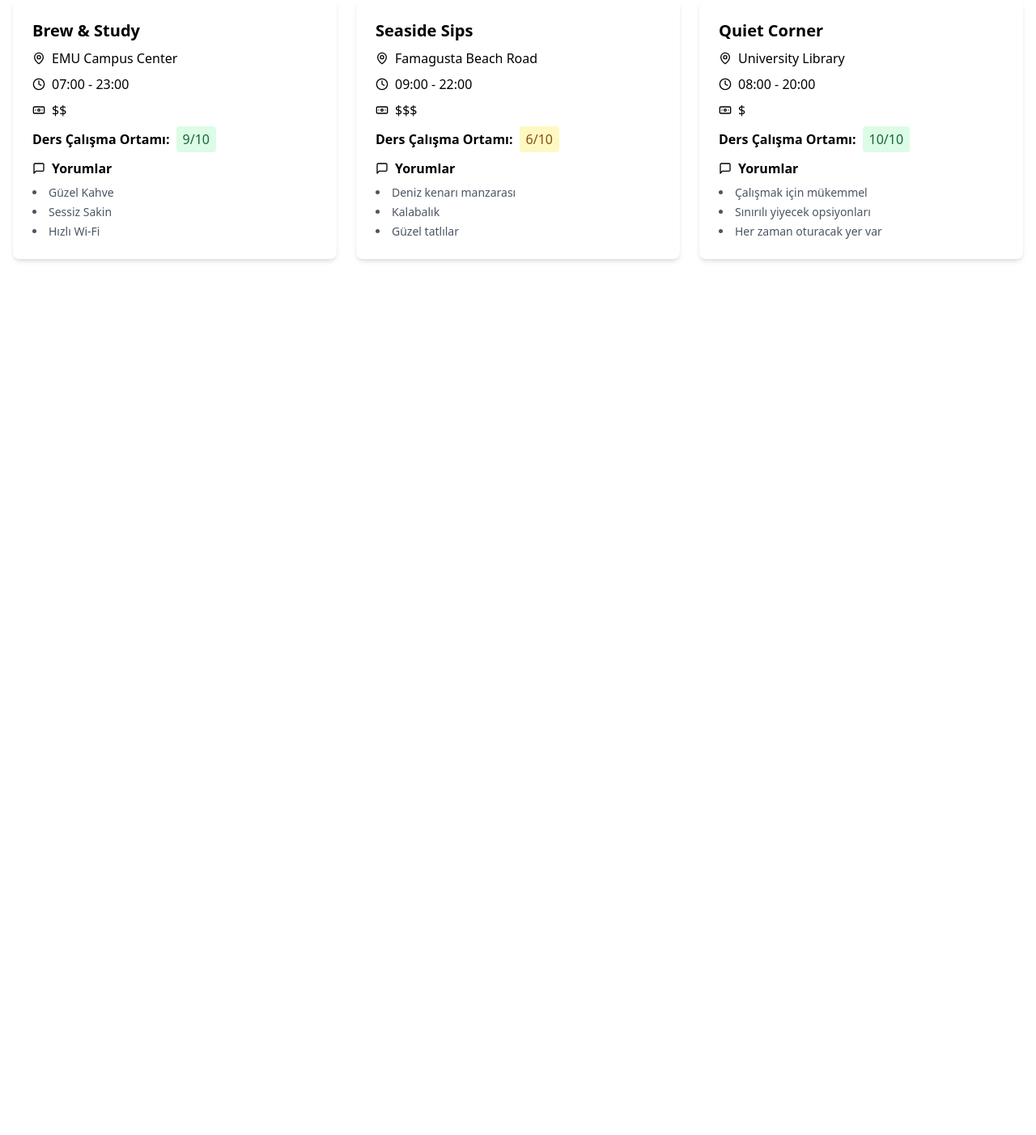
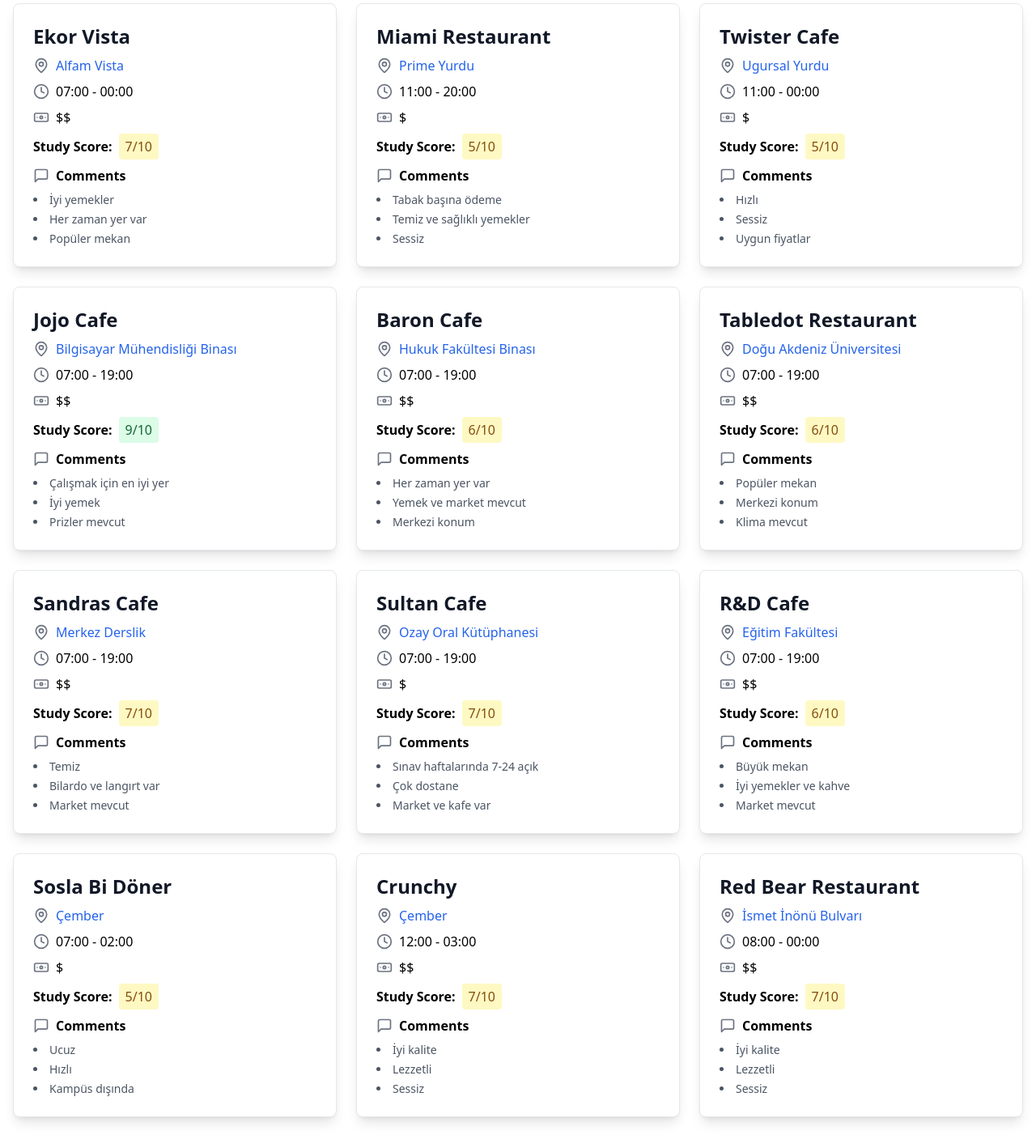
Before and after one commit to atasoya/emu-guide, a Next.js app: page /restoranlar in a window 1280 px wide. Shown: the part 140-1542 px from the top of the page at 81% size. Before the commit the page ends 800 px from the top, so only its background shows below. Built offline with nearby package versions, Linux system fonts and the light colour scheme.

Commit message:
Imrpove ui and ad content restraurants

```diff
--- a/src/app/restaurants/page.tsx
+++ b/src/app/restaurants/page.tsx
@@ -14,67 +14,167 @@ interface Cafe {
 
 const cafes: Cafe[] = [
   {
-    name: "Brew & Study",
-    location: "EMU Campus Center",
-    googleMapsUrl: "https://goo.gl/maps/example1",
+    name: "Ekor Vista",
+    location: "Alfam Vista",
+    googleMapsUrl: "https://maps.app.goo.gl/jU9wFTwvqoYJzCgi7",
     openTime: "07:00",
-    closeTime: "23:00",
+    closeTime: "00:00",
+    studyScore: 7,
+    priceRange: "$$",
+    comments: ["Good food", "Always has space", "Popular place"]
+  },
+  {
+    name: "Miami Restaurant",
+    location: "Prime Dormitory",
+    googleMapsUrl: "https://maps.app.goo.gl/jU9wFTwvqoYJzCgi7",
+    openTime: "11:00",
+    closeTime: "20:00",
+    studyScore: 5,
+    priceRange: "$",
+    comments: ["Pay for what you get", "Clean & healthy food", "Quiet"]
+  },
+  {
+    name: "Twister Cafe",
+    location: "Ugursal Dormitory",
+    googleMapsUrl: "https://maps.app.goo.gl/Ehus6ehBBXu4qbYs9",
+    openTime: "11:00",
+    closeTime: "00:00",
+    studyScore: 5,
+    priceRange: "$",
+    comments: ["Fast", "Quiet", "Fair prices"]
+  },
+  {
+    name: "Jojo Cafe",
+    location: "Computer Engineering Building",
+    googleMapsUrl: "https://maps.app.goo.gl/sPhhxqCWg73to7fRA",
+    openTime: "07:00",
+    closeTime: "19:00",
     studyScore: 9,
     priceRange: "$$",
-    comments: ["Great coffee!", "Quiet atmosphere", "Fast Wi-Fi"]
+    comments: ["Best place to study", "Good food", "Plugs available"]
   },
   {
-    name: "Seaside Sips",
-    location: "Famagusta Beach Road",
-    googleMapsUrl: "https://goo.gl/maps/example2",
-    openTime: "09:00",
-    closeTime: "22:00",
+    name: "Baron Cafe",
+    location: "Law Building",
+    googleMapsUrl: "https://maps.app.goo.gl/on3ztvvgFTpGTf3t9",
+    openTime: "07:00",
+    closeTime: "19:00",
     studyScore: 6,
-    priceRange: "$$$",
-    comments: ["Beautiful view", "Bit noisy on weekends", "Delicious pastries"]
+    priceRange: "$$",
+    comments: ["Always has space", "Offers food & market", "Central location"]
   },
   {
-    name: "Quiet Corner",
-    location: "University Library",
-    googleMapsUrl: "https://goo.gl/maps/example3",
+    name: "Tabledot Restaurant",
+    location: "Eastern Mediterranean University",
+    googleMapsUrl: "https://maps.app.goo.gl/obRKJpGnz2gSFg1B7",
+    openTime: "07:00",
+    closeTime: "19:00",
+    studyScore: 6,
+    priceRange: "$$",
+    comments: ["Popular place", "Central location", "Has AC"]
+  },
+  {
+    name: "Sandras Cafe",
+    location: "Central Lecture Hall",
+    googleMapsUrl: "https://maps.app.goo.gl/JAiuxVeezR5YWNS7A",
+    openTime: "07:00",
+    closeTime: "19:00",
+    studyScore: 7,
+    priceRange: "$$",
+    comments: ["Clean", "Has pool table & pinball", "Has a market"]
+  },
+  {
+    name: "Sultan Cafe",
+    location: "Ozay Oral Library",
+    googleMapsUrl: "https://maps.app.goo.gl/n2tmnWstt4d58aZr5",
+    openTime: "07:00",
+    closeTime: "19:00",
+    studyScore: 7,
+    priceRange: "$",
+    comments: ["Open 24/7 during exam weeks", "Very friendly", "Has a market & cafe"]
+  },
+  {
+    name: "R&D Cafe",
+    location: "Faculty of Education",
+    googleMapsUrl: "https://maps.app.goo.gl/atJum7j5HEnveN729",
+    openTime: "07:00",
+    closeTime: "19:00",
+    studyScore: 6,
+    priceRange: "$$",
+    comments: ["Big space", "Good food & coffee", "Has a market"]
+  },
+  {
+    name: "Sosla Bi Doner",
+    location: "Roundabout",
+    googleMapsUrl: "https://maps.app.goo.gl/73uUhX1GdkpLTqvx7",
+    openTime: "07:00",
+    closeTime: "02:00",
+    studyScore: 5,
+    priceRange: "$",
+    comments: ["Cheap", "Fast", "Outside of campus"]
+  },
+  {
+    name: "Crunchy",
+    location: "Roundabout",
+    googleMapsUrl: "https://maps.app.goo.gl/wmCygC6vCypMMnM86",
+    openTime: "12:00",
+    closeTime: "03:00",
+    studyScore: 7,
+    priceRange: "$$",
+    comments: ["Good quality", "Tasty", "Quiet"]
+  },
+  {
+    name: "Red Bear Restaurant",
+    location: "Ismet Inönü Blv",
+    googleMapsUrl: "https://maps.app.goo.gl/CuFghNdNM5HCpKJA8",
     openTime: "08:00",
-    closeTime: "20:00",
-    studyScore: 10,
-    priceRange: "$",
-    comments: ["Perfect for studying", "Limited food options", "Always find a seat"]
+    closeTime: "00:00",
+    studyScore: 7,
+    priceRange: "$$",
+    comments: ["Good quality", "Tasty", "Quiet"]
+  },
+  {
+    name: "Şampiyon Restaurant",
+    location: "Ismet Inönü Blv",
+    googleMapsUrl: "https://maps.app.goo.gl/cUAC9wKx5YZAkyQx7",
+    openTime: "10:00",
+    closeTime: "21:00",
+    studyScore: 5,
+    priceRange: "$$",
+    comments: ["Good quality", "Tasty", "Quiet"]
   }
 ]
 
 export default function page() {
   return (
     <div className="container mx-auto px-4 py-8">
-      <Link href="/" className="inline-flex items-center mb-6 text-blue-600 hover:text-blue-800">
+      <Link href="/" className="inline-flex items-center mb-6 text-blue-600 hover:text-blue-800 transition-colors duration-300">
         <ArrowLeft className="w-4 h-4 mr-2" />
         Back to Home
       </Link>
-      <h1 className="text-3xl font-bold mb-6">Restaurants near EMU</h1>
+      <h1 className="text-4xl font-bold text-gray-900 mb-6">Restaurants near EMU</h1>
       <div className="grid grid-cols-1 md:grid-cols-2 lg:grid-cols-3 gap-6">
         {cafes.map((cafe, index) => (
-          <div key={index} className="bg-white rounded-lg shadow-md p-6">
-            <h2 className="text-xl font-semibold mb-2">{cafe.name}</h2>
+          <div key={index} className="bg-white rounded-lg shadow-lg hover:shadow-xl transition-shadow duration-300 p-6 border border-gray-200">
+            <h2 className="text-2xl font-semibold text-gray-900 mb-2">{cafe.name}</h2>
             <div className="space-y-2">
               <p className="flex items-center">
-                <MapPin className="w-4 h-4 mr-2" />
+                <MapPin className="w-5 h-5 mr-2 text-gray-500" />
                 <a
                   href={cafe.googleMapsUrl}
                   target="_blank"
                   rel="noopener noreferrer"
-                  className="hover:underline"
+                  className="hover:underline text-blue-600"
                 >
                   {cafe.location}
                 </a>
               </p>
               <p className="flex items-center">
-                <Clock className="w-4 h-4 mr-2" />
+                <Clock className="w-5 h-5 mr-2 text-gray-500" />
                 {cafe.openTime} - {cafe.closeTime}
               </p>
               <p className="flex items-center">
-                <Banknote className="w-4 h-4 mr-2" />
+                <Banknote className="w-5 h-5 mr-2 text-gray-500" />
                 {cafe.priceRange}
               </p>
               <p className="flex items-center">
@@ -89,12 +189,12 @@ export default function page() {
               </p>
               <div className="mt-4">
                 <h3 className="font-semibold flex items-center mb-2">
-                  <MessageSquare className="w-4 h-4 mr-2" />
+                  <MessageSquare className="w-5 h-5 mr-2 text-gray-500" />
                   Comments
                 </h3>
-                <ul className="list-disc list-inside space-y-1">
+                <ul className="list-disc list-inside space-y-1 text-gray-600">
                   {cafe.comments.map((comment, i) => (
-                    <li key={i} className="text-sm text-gray-600">{comment}</li>
+                    <li key={i} className="text-sm">{comment}</li>
                   ))}
                 </ul>
               </div>
--- a/src/app/restoranlar/page.tsx
+++ b/src/app/restoranlar/page.tsx
@@ -14,71 +14,172 @@ interface Cafe {
 
 const cafes: Cafe[] = [
   {
-    name: "Brew & Study",
-    location: "EMU Campus Center",
-    googleMapsUrl: "https://goo.gl/maps/example1",
+    name: "Ekor Vista",
+    location: "Alfam Vista",
+    googleMapsUrl: "https://maps.app.goo.gl/jU9wFTwvqoYJzCgi7",
     openTime: "07:00",
-    closeTime: "23:00",
+    closeTime: "00:00",
+    studyScore: 7,
+    priceRange: "$$",
+    comments: ["İyi yemekler", "Her zaman yer var", "Popüler mekan"]
+  },
+  {
+    name: "Miami Restaurant",
+    location: "Prime Yurdu",
+    googleMapsUrl: "https://maps.app.goo.gl/jU9wFTwvqoYJzCgi7",
+    openTime: "11:00",
+    closeTime: "20:00",
+    studyScore: 5,
+    priceRange: "$",
+    comments: ["Tabak başına ödeme", "Temiz ve sağlıklı yemekler", "Sessiz"]
+  },
+  {
+    name: "Twister Cafe",
+    location: "Ugursal Yurdu",
+    googleMapsUrl: "https://maps.app.goo.gl/Ehus6ehBBXu4qbYs9",
+    openTime: "11:00",
+    closeTime: "00:00",
+    studyScore: 5,
+    priceRange: "$",
+    comments: ["Hızlı", "Sessiz", "Uygun fiyatlar"]
+  },
+  {
+    name: "Jojo Cafe",
+    location: "Bilgisayar Mühendisliği Binası",
+    googleMapsUrl: "https://maps.app.goo.gl/sPhhxqCWg73to7fRA",
+    openTime: "07:00",
+    closeTime: "19:00",
     studyScore: 9,
     priceRange: "$$",
-    comments: ["Güzel Kahve", "Sessiz Sakin", "Hızlı Wi-Fi"]
+    comments: ["Çalışmak için en iyi yer", "İyi yemek", "Prizler mevcut"]
   },
   {
-    name: "Seaside Sips",
-    location: "Famagusta Beach Road",
-    googleMapsUrl: "https://goo.gl/maps/example2",
-    openTime: "09:00",
-    closeTime: "22:00",
+    name: "Baron Cafe",
+    location: "Hukuk Fakültesi Binası",
+    googleMapsUrl: "https://maps.app.goo.gl/on3ztvvgFTpGTf3t9",
+    openTime: "07:00",
+    closeTime: "19:00",
     studyScore: 6,
-    priceRange: "$$$",
-    comments: ["Deniz kenarı manzarası", "Kalabalık", "Güzel tatlılar"]
+    priceRange: "$$",
+    comments: ["Her zaman yer var", "Yemek ve market mevcut", "Merkezi konum"]
   },
   {
-    name: "Quiet Corner",
-    location: "University Library",
-    googleMapsUrl: "https://goo.gl/maps/example3",
+    name: "Tabledot Restaurant",
+    location: "Doğu Akdeniz Üniversitesi",
+    googleMapsUrl: "https://maps.app.goo.gl/obRKJpGnz2gSFg1B7",
+    openTime: "07:00",
+    closeTime: "19:00",
+    studyScore: 6,
+    priceRange: "$$",
+    comments: ["Popüler mekan", "Merkezi konum", "Klima mevcut"]
+  },
+  {
+    name: "Sandras Cafe",
+    location: "Merkez Derslik",
+    googleMapsUrl: "https://maps.app.goo.gl/JAiuxVeezR5YWNS7A",
+    openTime: "07:00",
+    closeTime: "19:00",
+    studyScore: 7,
+    priceRange: "$$",
+    comments: ["Temiz", "Bilardo ve langırt var", "Market mevcut"]
+  },
+  {
+    name: "Sultan Cafe",
+    location: "Ozay Oral Kütüphanesi",
+    googleMapsUrl: "https://maps.app.goo.gl/n2tmnWstt4d58aZr5",
+    openTime: "07:00",
+    closeTime: "19:00",
+    studyScore: 7,
+    priceRange: "$",
+    comments: ["Sınav haftalarında 7-24 açık", "Çok dostane", "Market ve kafe var"]
+  },
+  {
+    name: "R&D Cafe",
+    location: "Eğitim Fakültesi",
+    googleMapsUrl: "https://maps.app.goo.gl/atJum7j5HEnveN729",
+    openTime: "07:00",
+    closeTime: "19:00",
+    studyScore: 6,
+    priceRange: "$$",
+    comments: ["Büyük mekan", "İyi yemekler ve kahve", "Market mevcut"]
+  },
+  {
+    name: "Sosla Bi Döner",
+    location: "Çember",
+    googleMapsUrl: "https://maps.app.goo.gl/73uUhX1GdkpLTqvx7",
+    openTime: "07:00",
+    closeTime: "02:00",
+    studyScore: 5,
+    priceRange: "$",
+    comments: ["Ucuz", "Hızlı", "Kampüs dışında"]
+  },
+  {
+    name: "Crunchy",
+    location: "Çember",
+    googleMapsUrl: "https://maps.app.goo.gl/wmCygC6vCypMMnM86",
+    openTime: "12:00",
+    closeTime: "03:00",
+    studyScore: 7,
+    priceRange: "$$",
+    comments: ["İyi kalite", "Lezzetli", "Sessiz"]
+  },
+  {
+    name: "Red Bear Restaurant",
+    location: "İsmet İnönü Bulvarı",
+    googleMapsUrl: "https://maps.app.goo.gl/CuFghNdNM5HCpKJA8",
     openTime: "08:00",
-    closeTime: "20:00",
-    studyScore: 10,
-    priceRange: "$",
-    comments: ["Çalışmak için mükemmel", "Sınırılı yiyecek opsiyonları", "Her zaman oturacak yer var"]
+    closeTime: "00:00",
+    studyScore: 7,
+    priceRange: "$$",
+    comments: ["İyi kalite", "Lezzetli", "Sessiz"]
+  },
+  {
+    name: "Şampiyon Restaurant",
+    location: "İsmet İnönü Bulvarı",
+    googleMapsUrl: "https://maps.app.goo.gl/cUAC9wKx5YZAkyQx7",
+    openTime: "10:00",
+    closeTime: "21:00",
+    studyScore: 5,
+    priceRange: "$$",
+    comments: ["İyi kalite", "Lezzetli", "Sessiz"]
   }
 ]
+
 
 export default function page() {
   return (
     <div className="container mx-auto px-4 py-8">
-      <Link href="/" className="inline-flex items-center mb-6 text-blue-600 hover:text-blue-800">
+      <Link href="/" className="inline-flex items-center mb-6 text-blue-600 hover:text-blue-800 transition-colors duration-300">
         <ArrowLeft className="w-4 h-4 mr-2" />
-        Anasayfaya Geri Dön
+        Ana Sayfaya Geri Dön
       </Link>
-      <h1 className="text-3xl font-bold mb-6">DAÜ etrafindaki restoranlar</h1>
+      <h1 className="text-4xl font-bold text-gray-900 mb-6">DAÜ yakınlarındaki restoranlar</h1>
       <div className="grid grid-cols-1 md:grid-cols-2 lg:grid-cols-3 gap-6">
         {cafes.map((cafe, index) => (
-          <div key={index} className="bg-white rounded-lg shadow-md p-6">
-            <h2 className="text-xl font-semibold mb-2">{cafe.name}</h2>
+          <div key={index} className="bg-white rounded-lg shadow-lg hover:shadow-xl transition-shadow duration-300 p-6 border border-gray-200">
+            <h2 className="text-2xl font-semibold text-gray-900 mb-2">{cafe.name}</h2>
             <div className="space-y-2">
               <p className="flex items-center">
-                <MapPin className="w-4 h-4 mr-2" />
+                <MapPin className="w-5 h-5 mr-2 text-gray-500" />
                 <a
                   href={cafe.googleMapsUrl}
                   target="_blank"
                   rel="noopener noreferrer"
-                  className="hover:underline"
+                  className="hover:underline text-blue-600"
                 >
                   {cafe.location}
                 </a>
               </p>
               <p className="flex items-center">
-                <Clock className="w-4 h-4 mr-2" />
+                <Clock className="w-5 h-5 mr-2 text-gray-500" />
                 {cafe.openTime} - {cafe.closeTime}
               </p>
               <p className="flex items-center">
-                <Banknote className="w-4 h-4 mr-2" />
+                <Banknote className="w-5 h-5 mr-2 text-gray-500" />
                 {cafe.priceRange}
               </p>
               <p className="flex items-center">
-                <span className="font-semibold mr-2">Ders Çalışma Ortamı:</span>
+                <span className="font-semibold mr-2">Study Score:</span>
                 <span className={`px-2 py-1 rounded ${
                   cafe.studyScore >= 8 ? 'bg-green-100 text-green-800' :
                   cafe.studyScore >= 5 ? 'bg-yellow-100 text-yellow-800' :
@@ -89,12 +190,12 @@ export default function page() {
               </p>
               <div className="mt-4">
                 <h3 className="font-semibold flex items-center mb-2">
-                  <MessageSquare className="w-4 h-4 mr-2" />
-                  Yorumlar
+                  <MessageSquare className="w-5 h-5 mr-2 text-gray-500" />
+                  Comments
                 </h3>
-                <ul className="list-disc list-inside space-y-1">
+                <ul className="list-disc list-inside space-y-1 text-gray-600">
                   {cafe.comments.map((comment, i) => (
-                    <li key={i} className="text-sm text-gray-600">{comment}</li>
+                    <li key={i} className="text-sm">{comment}</li>
                   ))}
                 </ul>
               </div>
```
